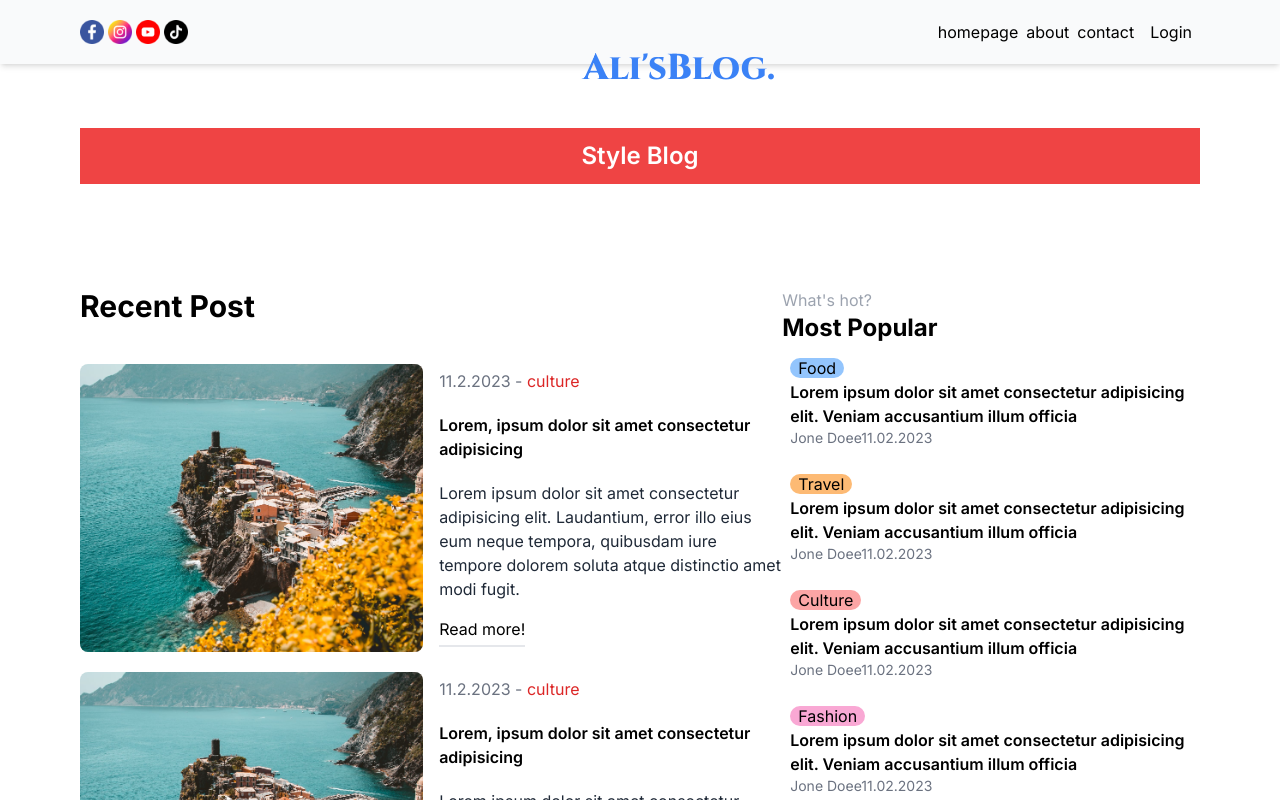
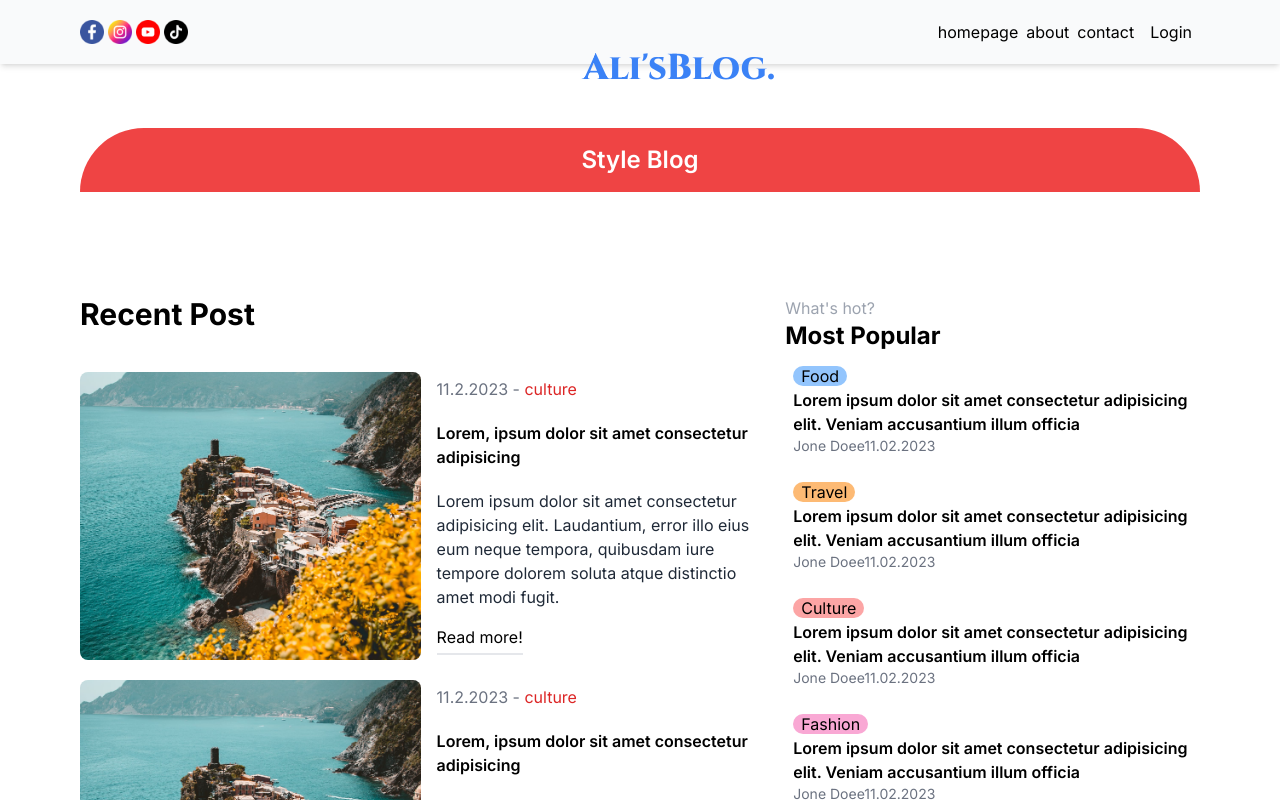
Before and after one commit to alimohamadi17/blog_app_with_nextjs, a Next.js app: page /blog in a window 1280 px wide. Shown: the top 800 px of the page. Built offline with nearby package versions, Linux system fonts and the light colour scheme.

Commit message:
Edit style Blog Page

```diff
--- a/app/blog/page.tsx
+++ b/app/blog/page.tsx
@@ -4,13 +4,13 @@ import Menu from "../components/Menu";
 
 const BlogPage = () => {
   return (
-    <div className="px-20">
-      <div className=" my-16 bg-red-500 p-3">
+    <div className="px-20 ">
+      <div className=" my-16 bg-red-500 p-4 rounded-t-full">
         <h1 className="text-center text-2xl font-semibold text-white">
           Style Blog
         </h1>
       </div>
-      <div className="flex ">
+      <div className="flex gap-x-2">
         <CartList />
         <Menu />
       </div>
```
